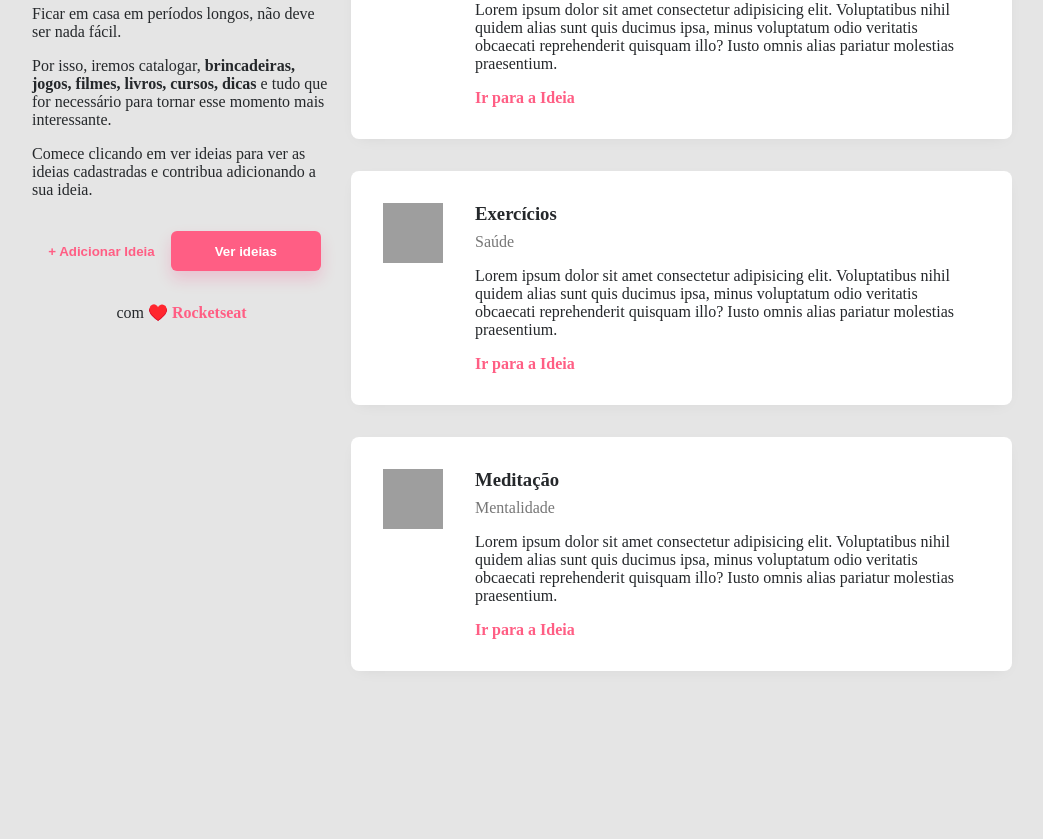
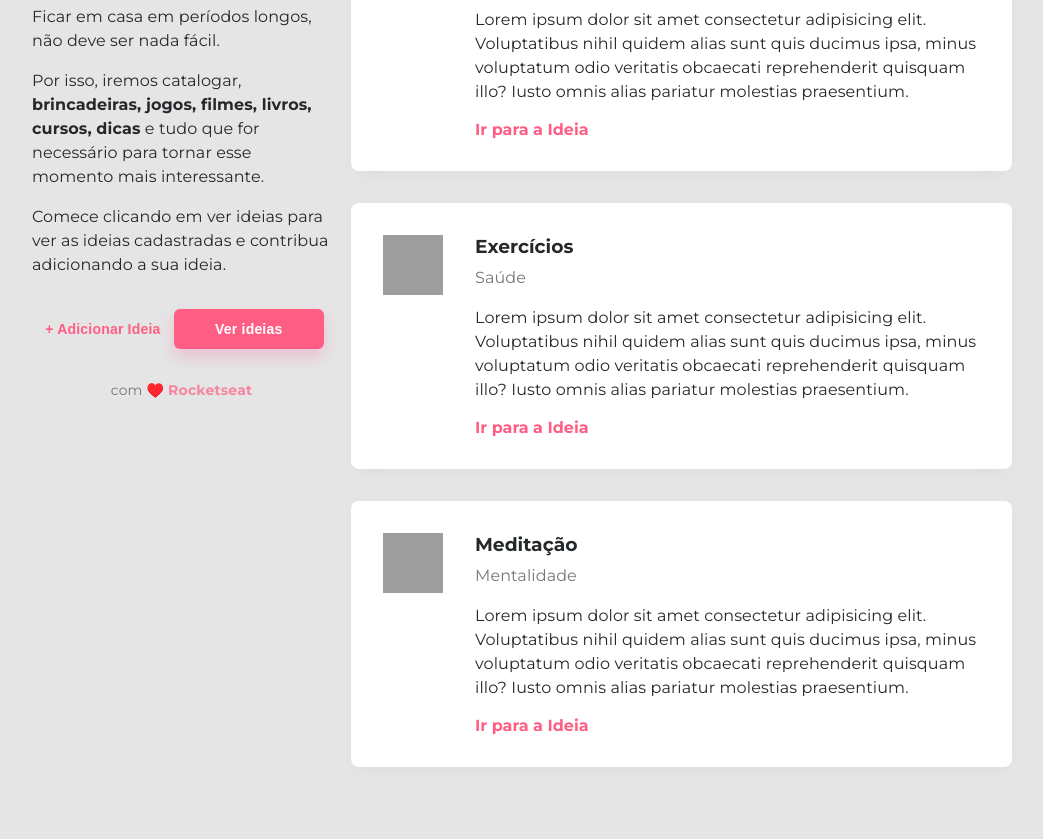
Before and after one commit to 25Das/workshopdev, a plain HTML site: page src/index.html in a window 1280 px wide. Shown: the part 135-974 px from the top of the page, without its empty margins (118-1161 px from the left). Before the commit the page ends 878 px from the top, so only its background shows below. Drawn offline with Linux system fonts and the light colour scheme; grey boxes are pictures that could not be loaded.

Commit message:
Finalização da estilização do index.html

```diff
--- a/src/style.css
+++ b/src/style.css
@@ -3,6 +3,8 @@ body {
 	color: #25282b;
 
 	margin: 0;
+
+	font-family: 'Montserrat', sans-serif;
 }
 
 .hide {
@@ -17,6 +19,13 @@ a {
 
 a:hover {
 	text-decoration: underline;
+}
+
+p,
+.description {
+	font-size: 16px;
+	line-height: 24px;
+	letter-spacing: 0.1px;
 }
 
 #container {
@@ -46,7 +55,10 @@ button {
 	border: none;
 	background: none;
 
+	font-size: 14px;
 	font-weight: bold;
+	line-height: 18px;
+	letter-spacing: 0.2px;
 
 	cursor: pointer;
 
@@ -75,6 +87,17 @@ button.fat:hover {
 
 footer {
 	text-align: center;
+
+	font-size: 14px;
+	font-weight: 400;
+	line-height: 18px;
+	letter-spacing: 0.2px;
+
+	color: #777;
+}
+
+footer a {
+	opacity: 0.7;
 }
 
 /* Last Ideas */
```
